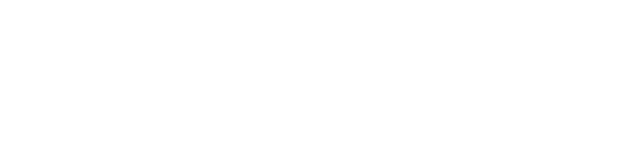
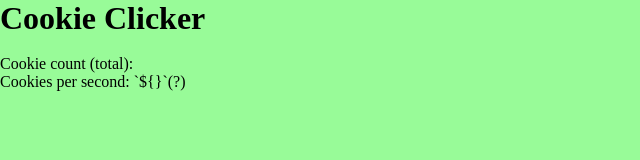
Before and after one commit to daannncb/assignment_week3, a plain HTML site: page index.html in a window 1280 px wide. Shown: the whole page, without its empty margins (0-640 px from the left). Drawn offline with Linux system fonts and the light colour scheme.

Commit message:
added html structure

```diff
--- a/app.js
+++ b/app.js
@@ -0,0 +1 @@
+console.log("hello");
--- a/index.html
+++ b/index.html
@@ -3,9 +3,19 @@
   <head>
     <meta charset="UTF-8" />
     <meta name="viewport" content="width=device-width, initial-scale=1.0" />
-    <title>Document</title>
+    <title>Cookie Clicker</title>
     <link rel="stylesheet" href="style.css" />
     <script src="app.js" defer></script>
   </head>
-  <body></body>
+  <body>
+    <h1>Cookie Clicker</h1>
+    <!-- We need a clickable element; cookie, something. -->
+    <img src="" alt="" />
+    <p>Cookie count (total):</p>
+    <p>Cookies per second: `${}`(?)</p>
+
+    <div id="shop-container">
+      <!-- <li> make a list in here, make interactive in JS</li> -->
+    </div>
+  </body>
 </html>
--- a/style.css
+++ b/style.css
@@ -0,0 +1,10 @@
+/* @import url("https://cdn.jsdelivr.net/gh/jgthms/minireset.css@master/minireset.min.css"); */
+* {
+  margin: 0;
+  padding: 0;
+  box-sizing: border-box;
+}
+
+body {
+  background-color: palegreen;
+}
```
